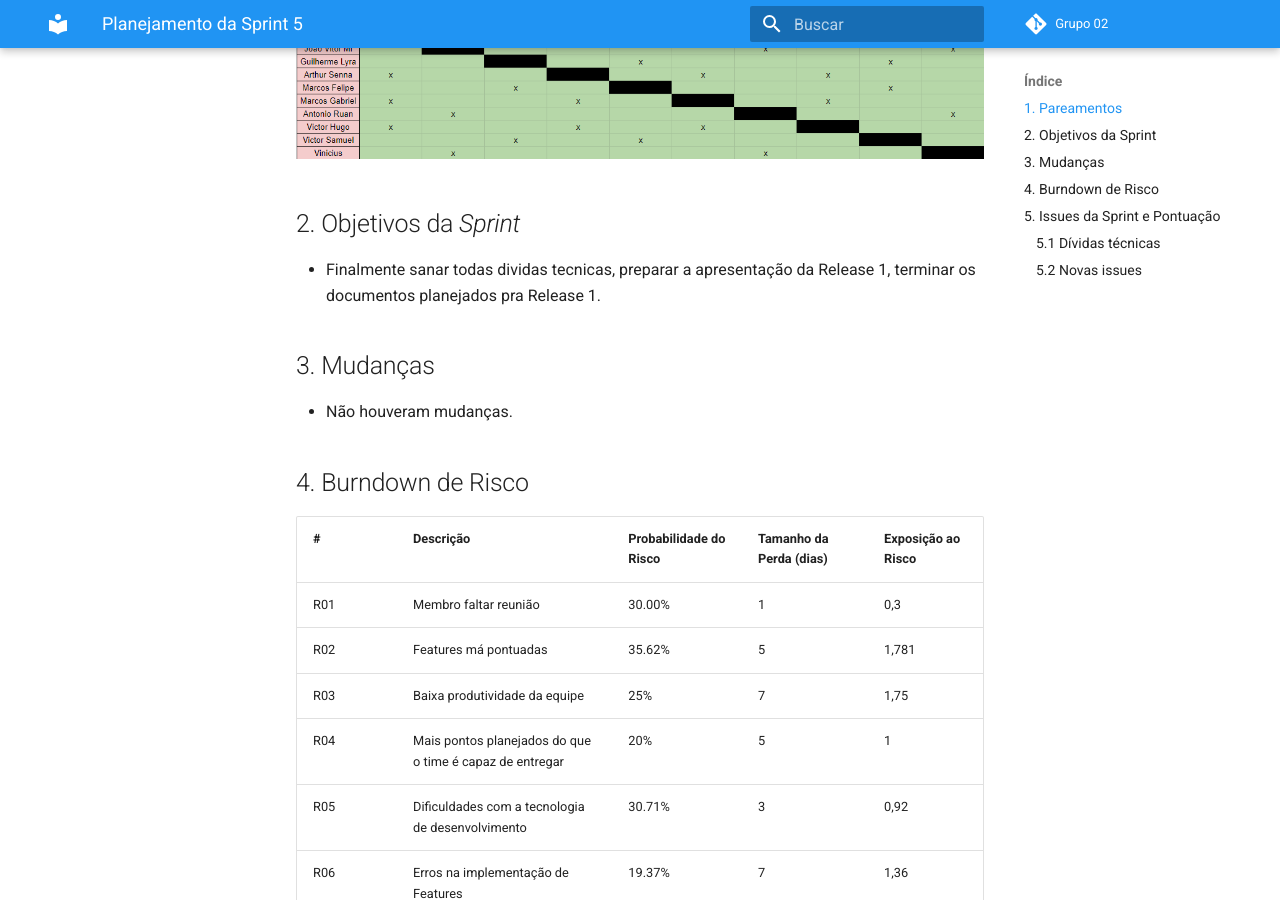
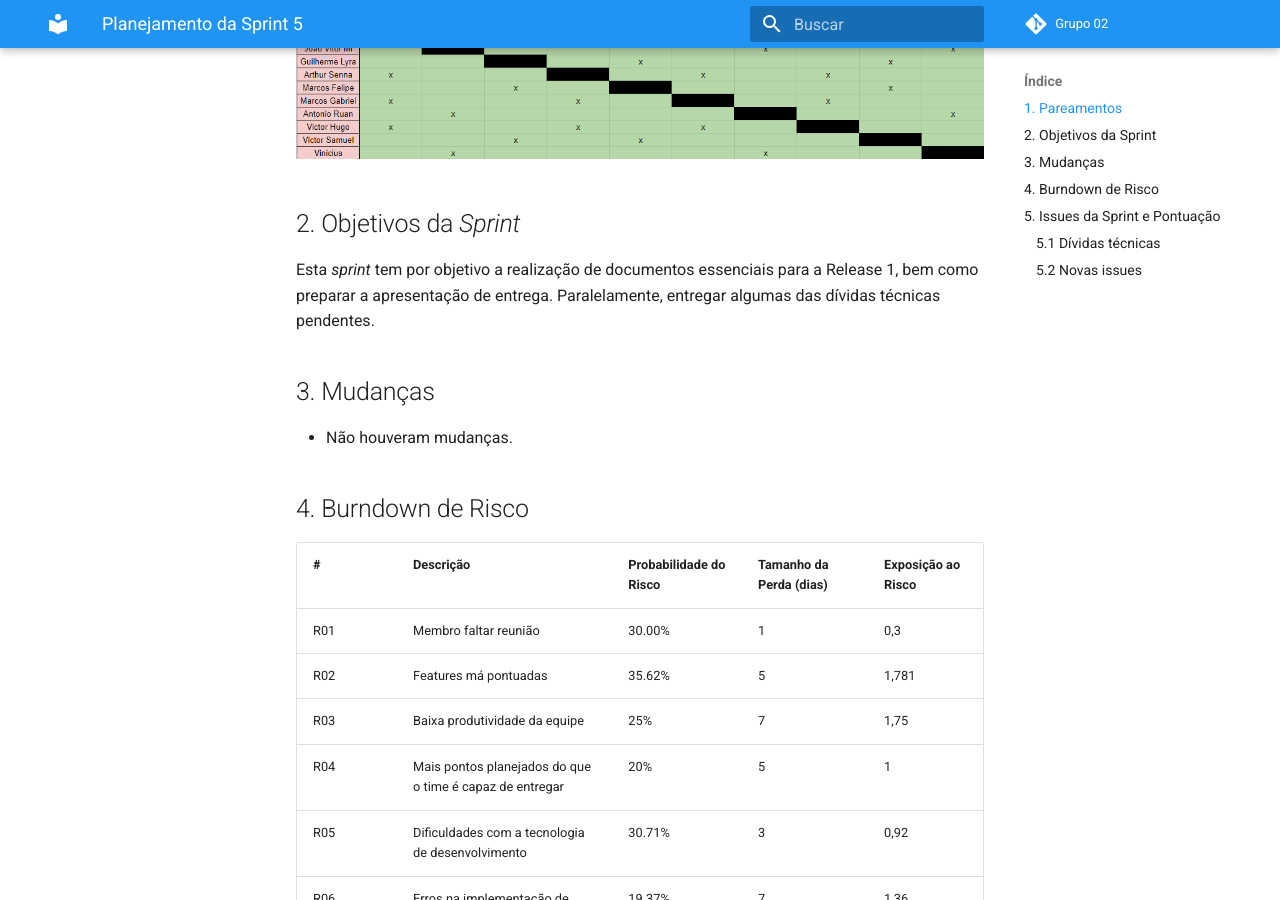
Before and after one commit to fga-eps-mds/2020.1-GaiaDex-wiki, an MkDocs documentation site: the page built from docs/sprints/sprint5/planning.md, in a window 1280 px wide and 900 px high, scrolled down 879 px. Built offline with MkDocs 1.6.1 and Material for MkDocs 9.7.7, drawn with Linux system fonts in a browser that asks for light colours; comment, search, counter and statistics services are not loaded; old or Windows-style settings are respelled for this version of MkDocs.

Commit message:
Update sprint 5 objective on sprint5 planning

```diff
--- a/docs/sprints/sprint5/planning.md
+++ b/docs/sprints/sprint5/planning.md
@@ -35,7 +35,7 @@
 
 ## 2. Objetivos da _Sprint_
 
-- Finalmente sanar todas dividas tecnicas, preparar a apresentação da Release 1, terminar os documentos planejados pra Release 1.
+Esta _sprint_ tem por objetivo a realização de documentos essenciais para a Release 1, bem como preparar a apresentação de entrega. Paralelamente, entregar algumas das dívidas técnicas pendentes.
 
 ## 3. Mudanças
 
```
